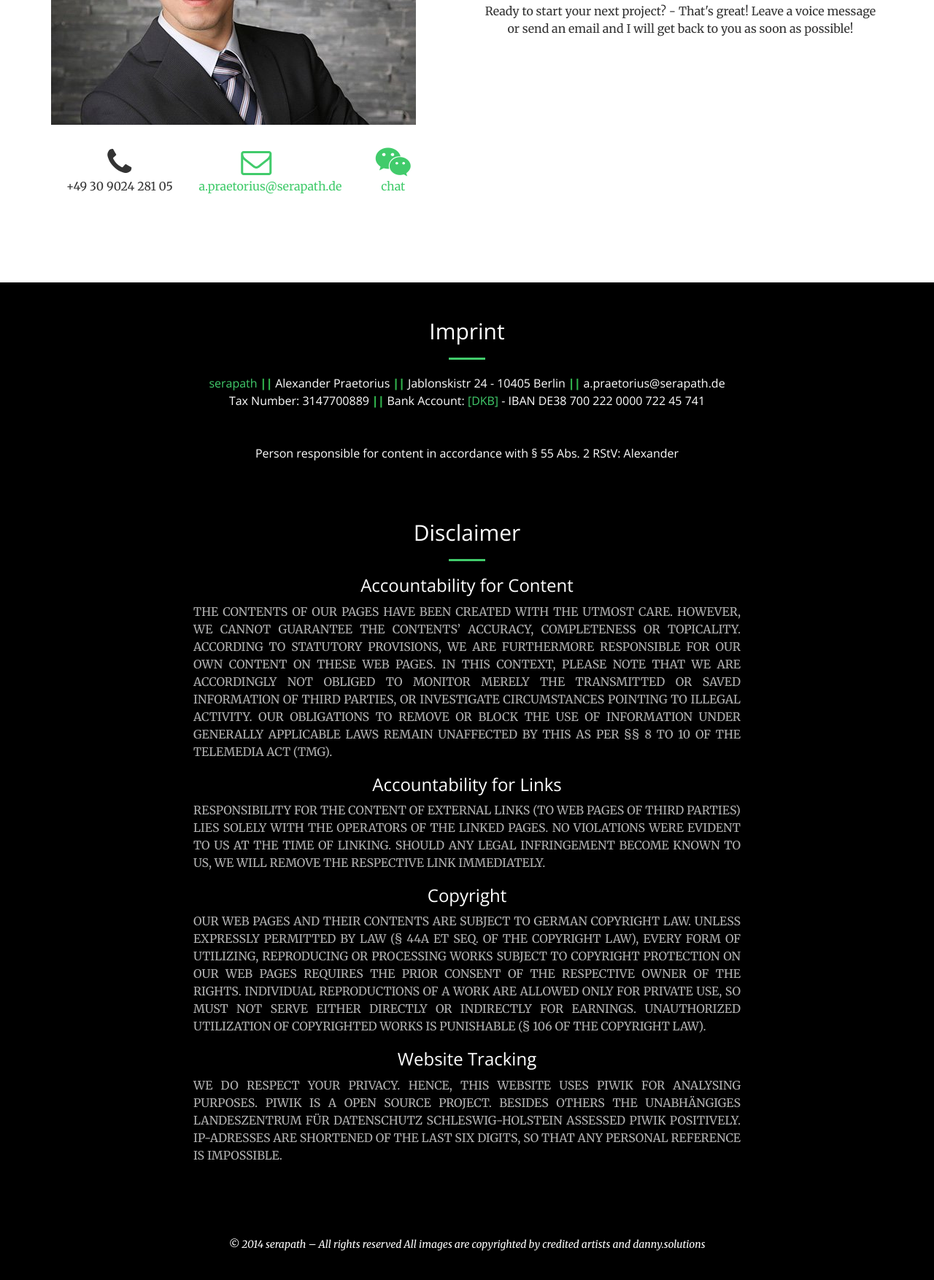
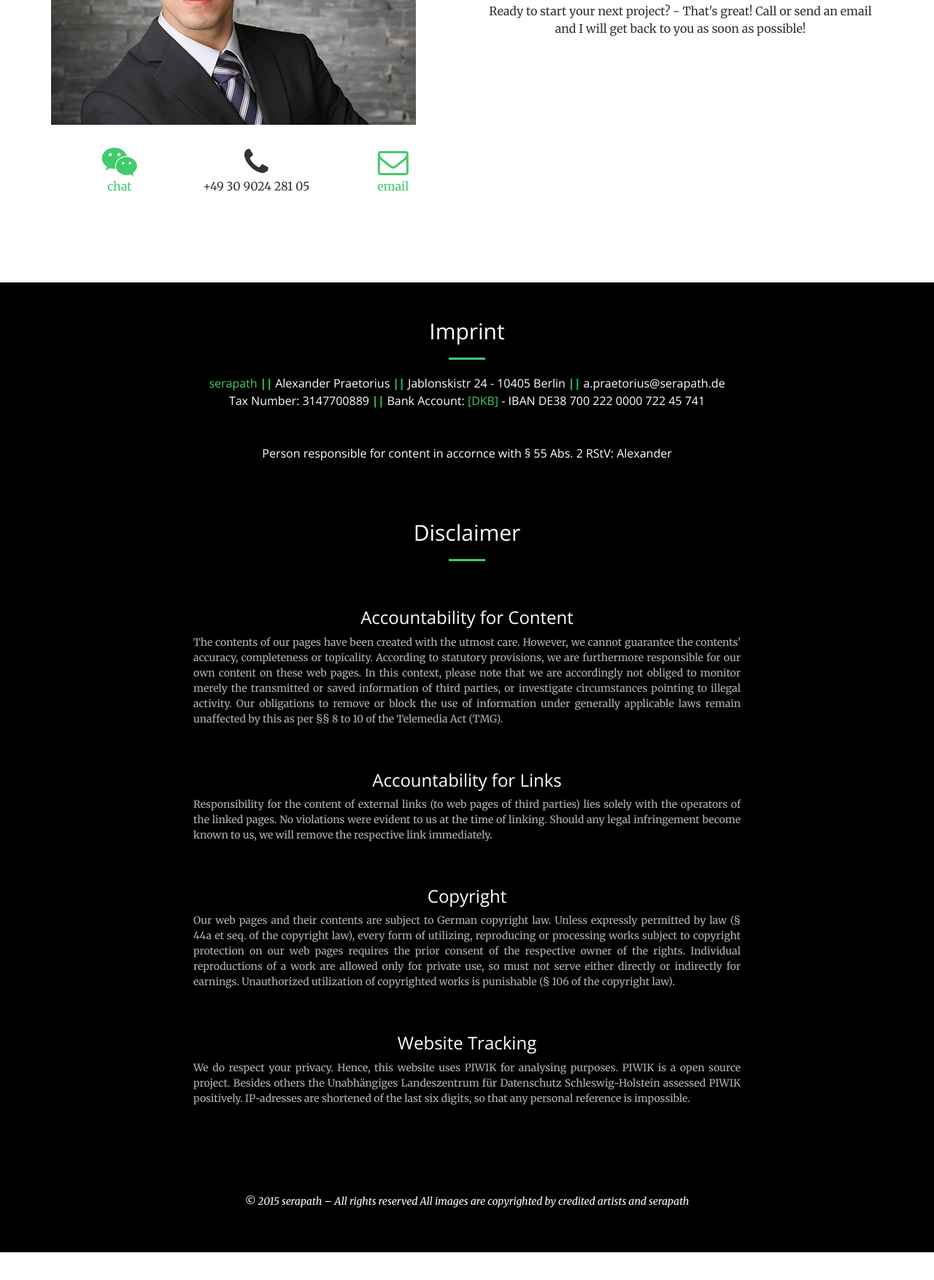
Before and after one commit to serapath/serapath.github.io, a plain HTML site: page index.html in a window 1280 px wide. Shown: the part 2652-4406 px from the top of the page at 73% size. After the commit the page ends 4368 px from the top, so only its background shows below. Drawn offline with nearby package versions, Linux system fonts and the light colour scheme.

Commit message:
FIX disclaimer font

```diff
--- a/index.html
+++ b/index.html
@@ -254,9 +254,15 @@
                     <br><br><br><br><br><br>
                     <h2 class="section-heading">Let's Get In Touch!</h2>
                     <hr class="primary">
-                    <p>Ready to start your next project? - That's great! Leave a voice message or send an email and I will get back to you as soon as possible!</p>
+                    <p>Ready to start your next project? - That's great! Call or send an email and I will get back to you as soon as possible!</p>
                 </div>
                 <div class="col-lg-8 text-center" style="padding-top: 30px;">
+                  <div class="col-lg-3 text-center">
+                    <a href="https://gitter.im/serapath/serapath.github.io">
+                      <i class="fa fa-wechat fa-3x wow bounceIn" data-wow-delay=".1s"></i>
+                      <p>chat</p>
+                    </a>
+                  </div>
                   <div class="col-lg-3 text-center">
                       <i class="fa fa-phone fa-3x wow bounceIn"></i>
                       <p>+49 30 9024 281 05</p>
@@ -264,13 +270,7 @@
                   <div class="col-lg-3 text-center">
                     <a href="mailto:a.praetorius@serapath.de">
                       <i class="fa fa-envelope-o fa-3x wow bounceIn" data-wow-delay=".1s"></i>
-                      <p>a.praetorius@serapath.de</p>
-                    </a>
-                  </div>
-                  <div class="col-lg-3 text-center">
-                    <a href="https://gitter.im/serapath/serapath.github.io">
-                      <i class="fa fa-wechat fa-3x wow bounceIn" data-wow-delay=".1s"></i>
-                      <p>chat</p>
+                      <p>email</p>
                     </a>
                   </div>
                 </div>
@@ -291,7 +291,7 @@
         font-weight: 900
       }
       footer .legal {
-        text-transform: uppercase;
+        font-size: 14px;
         text-align: justify;
       }
     </style>
@@ -310,34 +310,34 @@
                     Tax Number: 3147700889 <span class="seperator">||</span>
                     Bank Account: <a href="http://dkb.de">[DKB]</a> - IBAN DE38 700 222 0000 722 45 741
                     <br><br><br>
-                    Person responsible for content in accordance with § 55 Abs. 2 RStV: Alexander
+                    Person responsible for content in accornce with § 55 Abs. 2 RStV: Alexander
                   </p>
               </div>
               <div class="col-lg-8 col-lg-offset-2 text-center">
                   <br><br><br>
                   <h2 class="section-heading">Disclaimer
                   <hr class="primary">
-                  <p>
+                  <p><br>
                     <h3>Accountability for Content</h3>
                     <p class="legal text-faded">
                       The contents of our pages have been created with the utmost care. However, we cannot guarantee the contents’ accuracy, completeness or topicality. According to statutory provisions, we are furthermore responsible for our own content on these web pages. In this context, please note that we are accordingly not obliged to monitor merely the transmitted or saved information of third parties, or investigate circumstances pointing to illegal activity. Our obligations to remove or block the use of information under generally applicable laws remain unaffected by this as per §§ 8 to 10 of the Telemedia Act (TMG).
-                    </p>
+                    </p><br>
                     <h3>Accountability for Links</h3>
                     <p class="legal text-faded">
                       Responsibility for the content of external links (to web pages of third parties) lies solely with the operators of the linked pages. No violations were evident to us at the time of linking. Should any legal infringement become known to us, we will remove the respective link immediately.
-                    </p>
+                    </p><br>
                     <h3>Copyright</h3>
                     <p class="legal text-faded">
                       Our web pages and their contents are subject to German copyright law. Unless expressly permitted by law (§ 44a et seq. of the copyright law), every form of utilizing, reproducing or processing works subject to copyright protection on our web pages requires the prior consent of the respective owner of the rights. Individual reproductions of a work are allowed only for private use, so must not serve either directly or indirectly for earnings. Unauthorized utilization of copyrighted works is punishable (§ 106 of the copyright law).
-                    </p>
+                    </p><br>
                     <h3>Website Tracking</h3>
                     <p class="legal text-faded">
                       We do respect your privacy. Hence, this website uses PIWIK for analysing purposes. PIWIK is a open source project. Besides others the Unabhängiges Landeszentrum für Datenschutz Schleswig-Holstein assessed PIWIK positively. IP-adresses are shortened of the last six digits, so that any personal reference is impossible.
-                    </p>
+                    </p><br>
                     <br><br><br><br>
                     <i>
-                      © 2014 serapath – All rights reserved
-                      All images are copyrighted by credited artists and danny.solutions
+                      © 2015 serapath – All rights reserved
+                      All images are copyrighted by credited artists and serapath
                     </i>
                     <br><br><br><br>
               </div>
```
Also changed, not shown: img/portfolio/1a.jpg, img/portfolio/5a.jpg.
